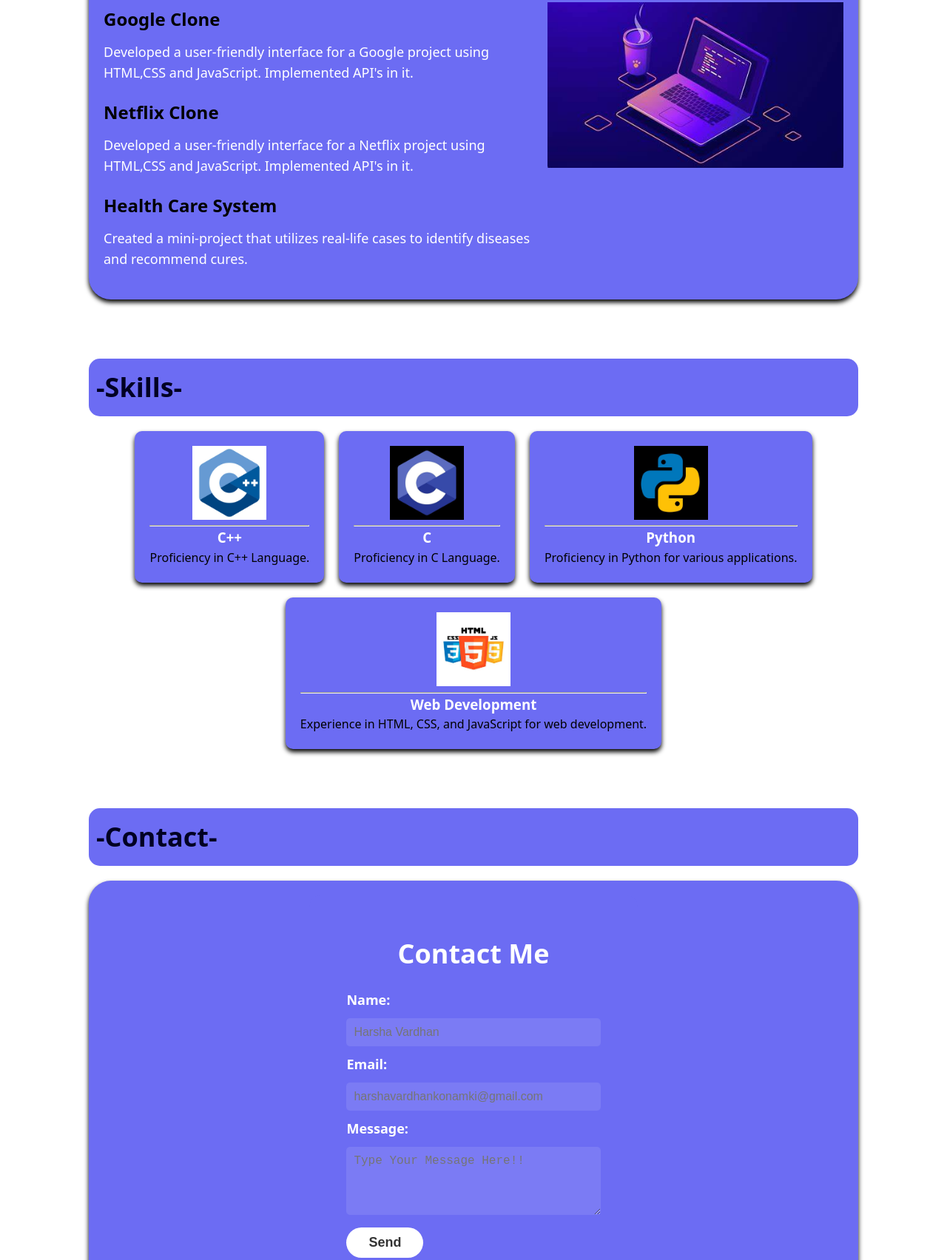
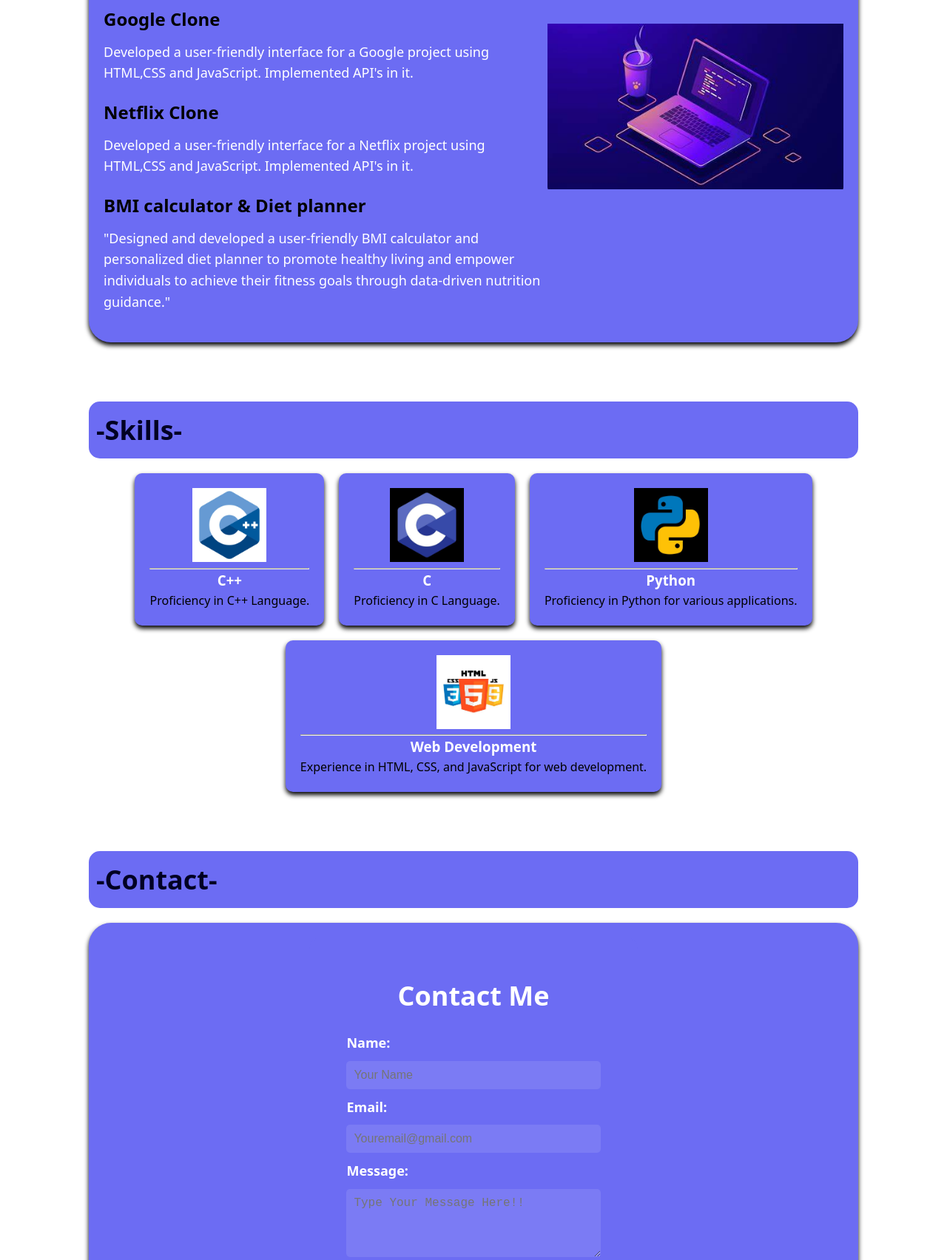
Before and after one commit to Harshavardhankonamki/Portfolio, a plain HTML site: page index.html in a window 1280 px wide. Shown: the part 1304-3008 px from the top of the page at 74% size. Drawn offline with Linux system fonts and the light colour scheme.

Commit message:
Update index.html

```diff
--- a/index.html
+++ b/index.html
@@ -104,12 +104,13 @@
 							</p>
 						</div>
 						<div class="myproject">
-							<h4 style="font-size: 24px">Health Care System</h4>
+							<h4 style="font-size: 24px">BMI calculator & Diet planner</h4>
 							<p style="font-size: 18px">
-								Created a mini-project that utilizes real-life cases to identify
-								diseases and recommend cures.
+								"Designed and developed a user-friendly BMI calculator and personalized diet planner to promote healthy living and empower individuals to achieve their fitness goals through data-driven nutrition guidance."
+
+
 							</p>
-						</div>
+					</div>
 					</div>
 
 					<div class="image3">
@@ -123,7 +124,7 @@
 			<h1 class="upperhead" id="Skills">-Skills-</h1>
 			<div class="Skills-content">
 				<div class="Skills">
-					<img src="cpp.jpg" alt="" class="Skillimg" width="100" height="100" />
+					<img  src="cpp.jpg" alt="" class="Skillimg"  width="100" height="100"  />
 					<hr />
 					<h3>C++</h3>
 					<p>Proficiency in C++ Language.</p>
@@ -166,10 +167,10 @@
 						method="post"
 						enctype="text/plain">
 						<label for="name" >Name: </label>
-						<input type="text" id="name" name="name" required placeholder="Harsha Vardhan" />
+						<input type="text" id="name" name="name" required placeholder="Your Name" />
 
 						<label for="email">Email:</label>
-						<input type="email" id="email" name="email" required   placeholder ="harshavardhankonamki@gmail.com" />
+						<input type="email" id="email" name="email" required   placeholder ="Youremail@gmail.com" />
 
 						<label for="message">Message:</label>
 						<textarea id="message" name="message" rows="4" required placeholder="Type Your Message Here!!"></textarea>
```
